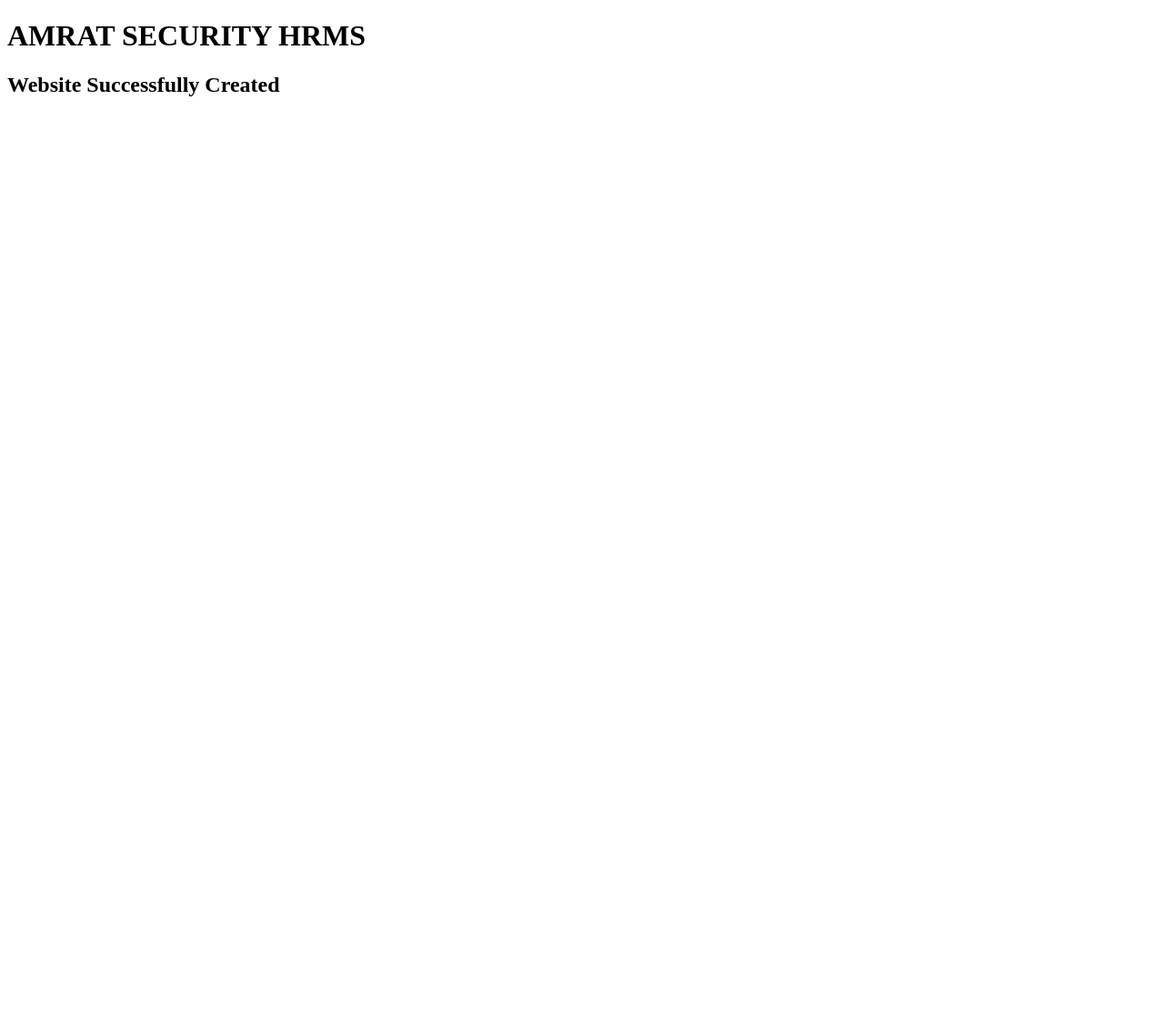
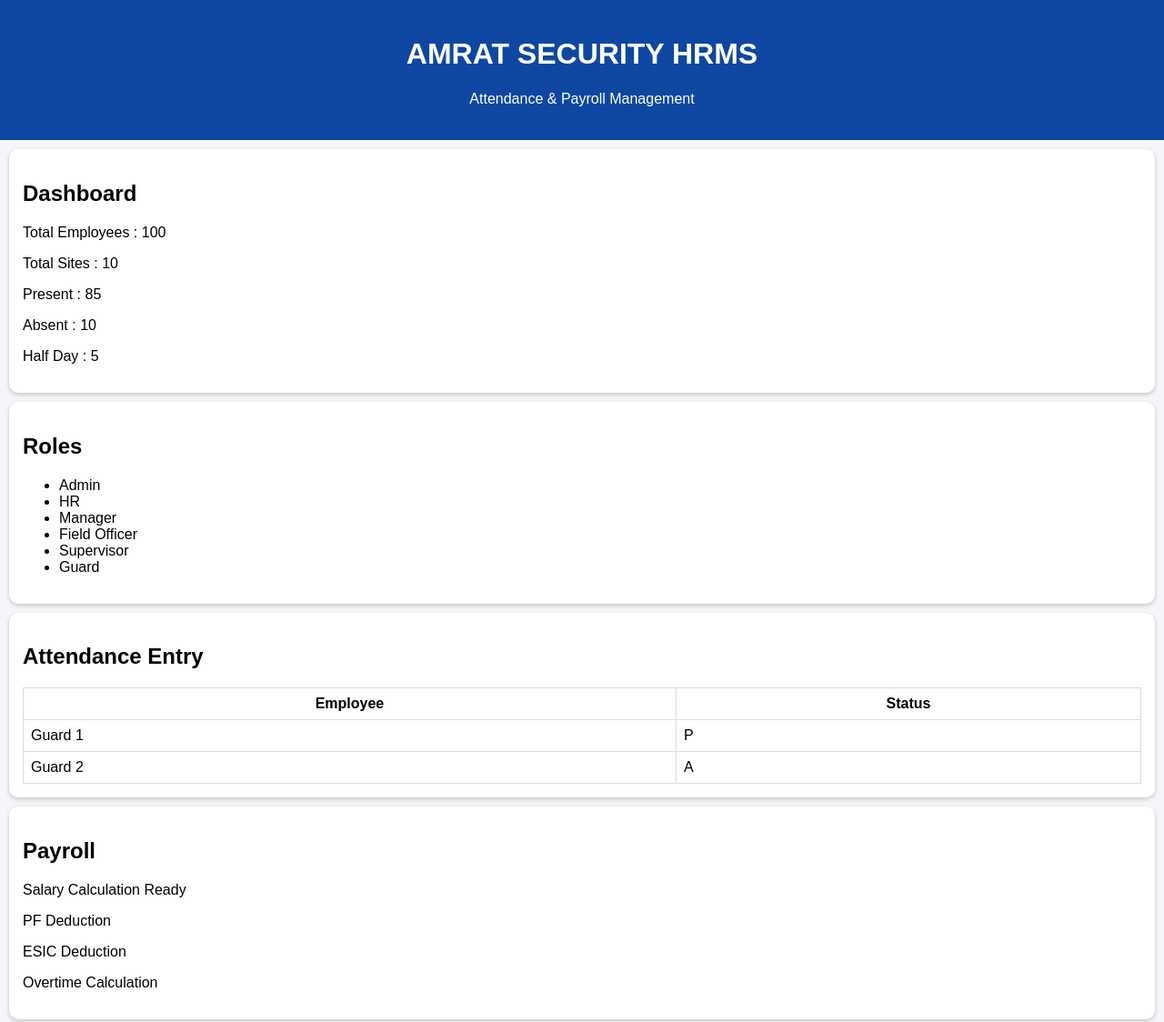
Before and after one commit to Justin0707-829/amrat-security-hrms, a plain HTML site: page index.html in a window 1280 px wide. Shown: the top 1124 px of the page at 91% size. Before the commit the page ends 800 px from the top, so only its background shows below. Drawn offline with Linux system fonts and the light colour scheme.

Commit message:
Update index.html

```diff
--- a/index.html
+++ b/index.html
@@ -2,9 +2,99 @@
 <html>
 <head>
 <title>Amrat Security HRMS</title>
+<meta name="viewport" content="width=device-width, initial-scale=1">
+<style>
+body{
+font-family:Arial;
+background:#f4f6f9;
+margin:0;
+padding:0;
+}
+.header{
+background:#0d47a1;
+color:white;
+padding:20px;
+text-align:center;
+}
+.card{
+background:white;
+margin:10px;
+padding:15px;
+border-radius:10px;
+box-shadow:0 2px 5px rgba(0,0,0,.2);
+}
+.btn{
+background:#0d47a1;
+color:white;
+padding:10px;
+border:none;
+border-radius:5px;
+width:100%;
+}
+table{
+width:100%;
+border-collapse:collapse;
+}
+table,th,td{
+border:1px solid #ddd;
+padding:8px;
+}
+</style>
 </head>
+
 <body>
+
+<div class="header">
 <h1>AMRAT SECURITY HRMS</h1>
-<h2>Website Successfully Created</h2>
+<p>Attendance & Payroll Management</p>
+</div>
+
+<div class="card">
+<h2>Dashboard</h2>
+<p>Total Employees : 100</p>
+<p>Total Sites : 10</p>
+<p>Present : 85</p>
+<p>Absent : 10</p>
+<p>Half Day : 5</p>
+</div>
+
+<div class="card">
+<h2>Roles</h2>
+<ul>
+<li>Admin</li>
+<li>HR</li>
+<li>Manager</li>
+<li>Field Officer</li>
+<li>Supervisor</li>
+<li>Guard</li>
+</ul>
+</div>
+
+<div class="card">
+<h2>Attendance Entry</h2>
+<table>
+<tr>
+<th>Employee</th>
+<th>Status</th>
+</tr>
+<tr>
+<td>Guard 1</td>
+<td>P</td>
+</tr>
+<tr>
+<td>Guard 2</td>
+<td>A</td>
+</tr>
+</table>
+</div>
+
+<div class="card">
+<h2>Payroll</h2>
+<p>Salary Calculation Ready</p>
+<p>PF Deduction</p>
+<p>ESIC Deduction</p>
+<p>Overtime Calculation</p>
+</div>
+
 </body>
 </html>
```
